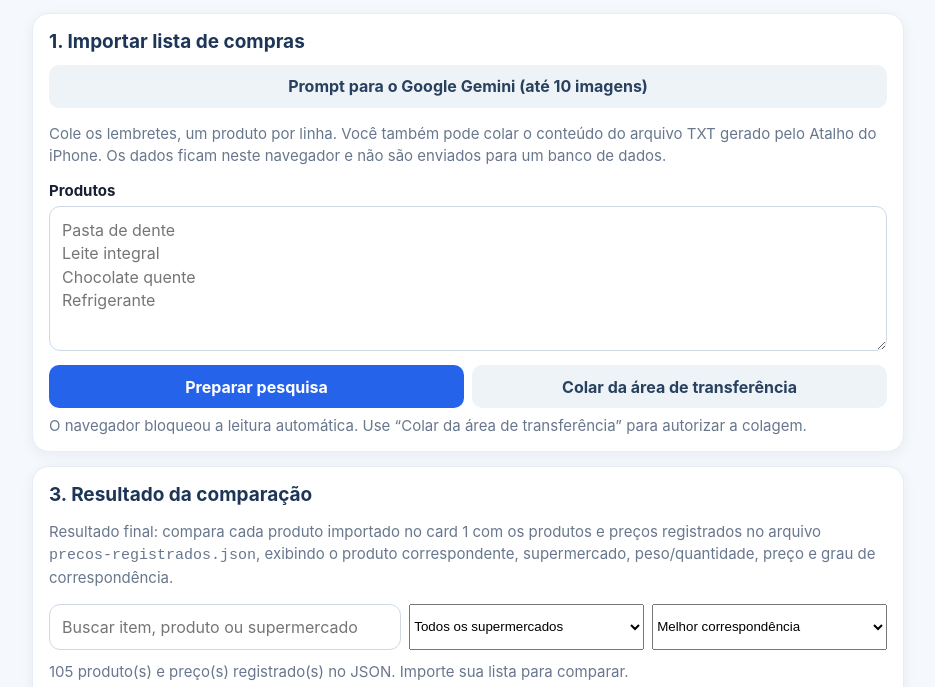
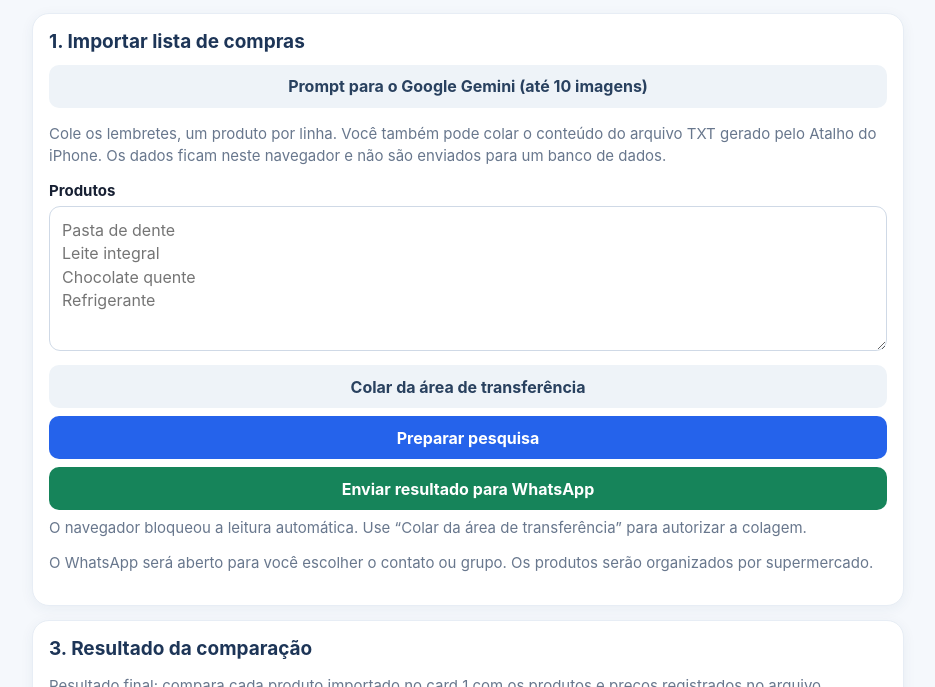
Before and after one commit to leorbr27/Supermercado, a plain HTML site: page pesquisa-precos.html in a window 1280 px wide. Shown: the part 75-762 px from the top of the page, without its empty margins (172-1107 px from the left). Drawn offline with Linux system fonts and the light colour scheme.

Commit message:
Reordenar botões de colagem, pesquisa e WhatsApp

```diff
--- a/pesquisa-precos.html
+++ b/pesquisa-precos.html
@@ -65,8 +65,9 @@ Agora processe as imagens anexadas e devolva o ARRAY JSON COMPLETO acumulado, pr
 <p class="note">Cole os lembretes, um produto por linha. Você também pode colar o conteúdo do arquivo TXT gerado pelo Atalho do iPhone. Os dados ficam neste navegador e não são enviados para um banco de dados.</p>
 <label for="listaProdutos">Produtos</label>
 <textarea id="listaProdutos" placeholder="Pasta de dente&#10;Leite integral&#10;Chocolate quente&#10;Refrigerante"></textarea>
-<div class="actions"><button class="primary" onclick="carregarProdutos()">Preparar pesquisa</button><button class="secondary" onclick="colarDaAreaDeTransferencia()">Colar da área de transferência</button></div>
+<div class="actions" style="flex-direction:column"><button class="secondary" onclick="colarDaAreaDeTransferencia()">Colar da área de transferência</button><button class="primary" onclick="carregarProdutos()">Preparar pesquisa</button><button class="success" type="button" onclick="enviarResultadoParaWhatsApp()">Enviar resultado para WhatsApp</button></div>
 <div id="mensagemColagem" class="status" aria-live="polite"></div>
+<p class="note">O WhatsApp será aberto para você escolher o contato ou grupo. Os produtos serão organizados por supermercado.</p>
 </section>
 <section class="card">
 <h2>3. Resultado da comparação</h2>
@@ -74,8 +75,7 @@ Agora processe as imagens anexadas e devolva o ARRAY JSON COMPLETO acumulado, pr
 <div class="table-controls"><input id="filtroTabela" type="search" placeholder="Buscar item, produto ou supermercado"><select id="filtroSupermercado" aria-label="Filtrar por supermercado"><option value="">Todos os supermercados</option></select><select id="ordenarTabela" aria-label="Ordenar correspondências"><option value="correspondencia">Melhor correspondência</option><option value="menor">Menor preço primeiro</option><option value="maior">Maior preço primeiro</option><option value="supermercado">Ordenar por supermercado</option></select></div>
 <div id="statusTabela" class="table-status" role="status" aria-live="polite">Importe sua lista de compras para encontrar correspondências.</div>
 <div class="table-wrap"><table><thead><tr><th>Na sua lista</th><th>Produto registrado</th><th>Supermercado</th><th>Peso / quantidade</th><th>Preço</th><th>Correspondência</th></tr></thead><tbody id="corpoTabela"><tr><td colspan="6">Aguardando a lista de compras.</td></tr></tbody></table></div>
-<div class="actions"><button class="success" type="button" onclick="enviarResultadoParaWhatsApp()">Enviar resultado para WhatsApp</button></div>
-<p class="note">O WhatsApp será aberto para você escolher o contato ou grupo. Os produtos serão organizados por supermercado.</p>
+
 </section>
 
 <section class="card">
```
